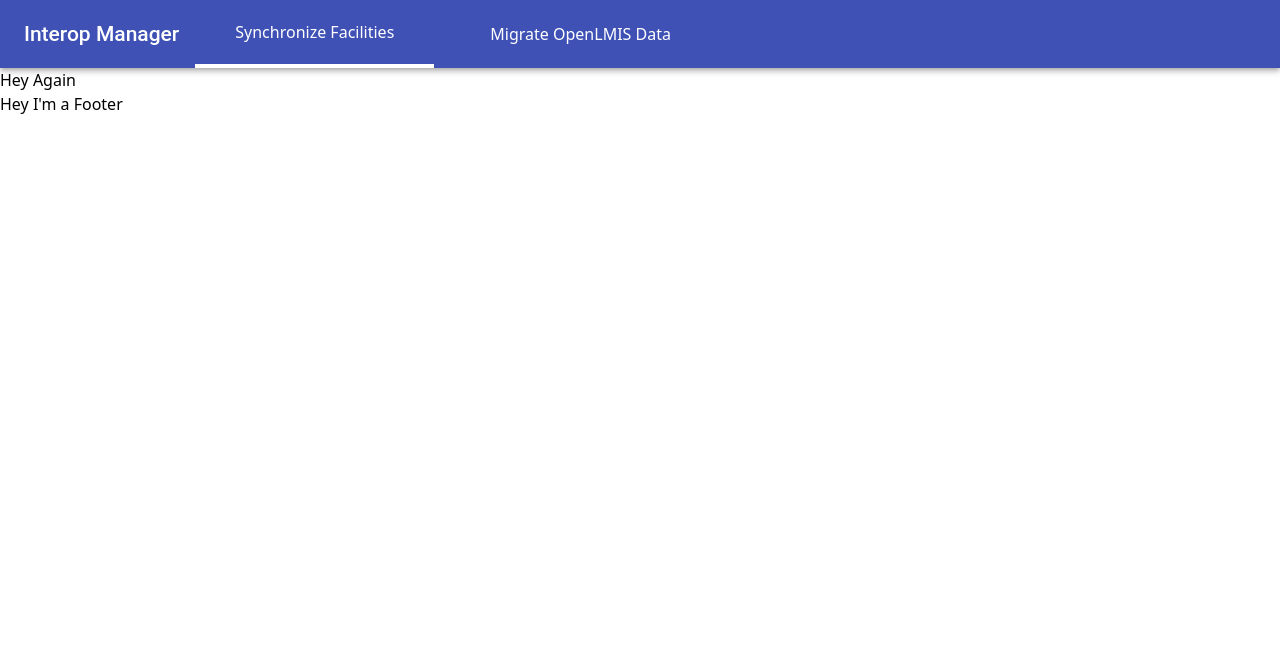
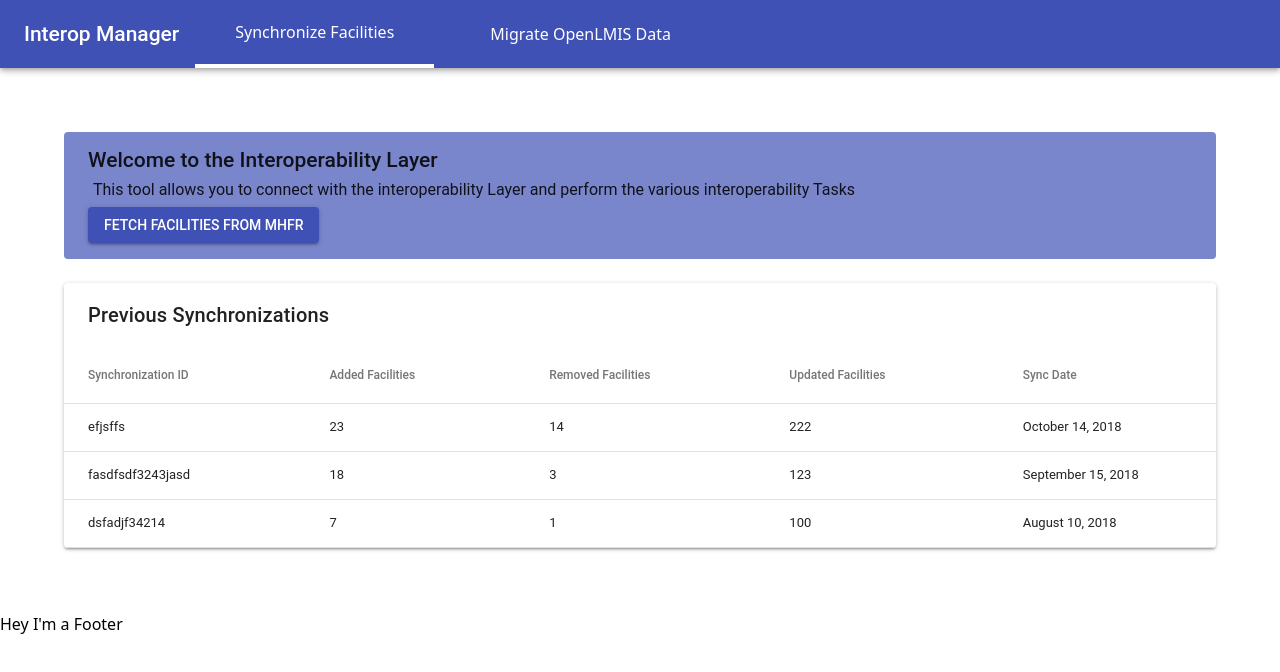
Before and after one commit to BaobabHealthTrust/dhis2-interop-app, a React (Create React App) app: page / in a window 1280 px wide. Shown: the top 672 px of the page. Built offline with nearby package versions, Linux system fonts and the light colour scheme.

Commit message:
scaffolded syncindex page

```diff
--- a/src/App.js
+++ b/src/App.js
@@ -1,42 +1,34 @@
-import React from 'react'
-import { BrowserRouter as Router } from 'react-router-dom'
-import { Switch, Route } from 'react-router'
-import { Toolbar } from './components'
-
-const Home = () => {
-  return <h1>Hey Again</h1>
-}
+import React from "react";
+import { MuiThemeProvider, createMuiTheme } from "@material-ui/core/styles";
+import { BrowserRouter as Router } from "react-router-dom";
+import { Switch, Route } from "react-router";
+import { Toolbar } from "./components";
+import Synchronizations from "./synchronization";
 
 const Migrations = () => {
-  return <h1>Hey From Migrations</h1>
-}
+  return <h1>Hey From Migrations</h1>;
+};
 
 const Footer = () => {
+  return <div>Hey I'm a Footer</div>;
+};
+
+const theme = createMuiTheme();
+
+export default props => {
+  console.log(props);
   return (
-    <div>
-      Hey I'm a Footer
-    </div>
-  )
-}
-
-export default (props) => {
-  console.log(props)
-  return (
+    <MuiThemeProvider theme={theme}>
       <Router>
         <div>
           <Toolbar />
           <Switch>
-          <Route
-            exact path='/'
-            component={Home}
-          />
-          <Route
-            exact path='/migrations'
-            component={Migrations}
-          />
+            <Route exact path="/" component={Synchronizations} />
+            <Route exact path="/migrations" component={Migrations} />
           </Switch>
           <Footer />
         </div>
       </Router>
-  )
-}
+    </MuiThemeProvider>
+  );
+};
--- /dev/null
+++ b/src/components/Jumbotron.js
@@ -0,0 +1,36 @@
+import React from "react";
+import { withStyles } from "@material-ui/core/styles";
+import { Button, Typography, Paper } from "@material-ui/core";
+
+const styles = theme => ({
+  root: {
+    ...theme.mixins.gutters(),
+    paddingTop: theme.spacing.unit * 2,
+    paddingBottom: theme.spacing.unit * 2,
+    backgroundColor: theme.palette.primary.light
+  }
+});
+
+const Jumbotron = ({ classes, buttonTitle, buttonHandler, isFetching }) => {
+  return (
+    <Paper elevation="0" className={classes.root}>
+      <Typography variant="title">
+        Welcome to the Interoperability Layer
+      </Typography>
+      <Typography style={{ margin: 5 }} variant="subheading">
+        This tool allows you to connect with the interoperability Layer and
+        perform the various interoperability Tasks
+      </Typography>
+      <Button
+        variant="raised"
+        color="primary"
+        onClick={buttonHandler}
+        disabled={isFetching}
+      >
+        {buttonTitle}
+      </Button>
+    </Paper>
+  );
+};
+
+export default withStyles(styles)(Jumbotron);
--- /dev/null
+++ b/src/components/Table.js
@@ -0,0 +1,94 @@
+import React from "react";
+import { withStyles } from "@material-ui/core/styles";
+import Table from "@material-ui/core/Table";
+import TableBody from "@material-ui/core/TableBody";
+import TableCell from "@material-ui/core/TableCell";
+import TableHead from "@material-ui/core/TableHead";
+import TableRow from "@material-ui/core/TableRow";
+import Paper from "@material-ui/core/Paper";
+import { lighten } from "@material-ui/core/styles/colorManipulator";
+import Toolbar from "@material-ui/core/Toolbar";
+import Typography from "@material-ui/core/Typography";
+
+const toolbarStyles = theme => ({
+  root: {
+    paddingRight: theme.spacing.unit
+  },
+  highlight:
+    theme.palette.type === "light"
+      ? {
+          color: theme.palette.secondary.main,
+          backgroundColor: lighten(theme.palette.secondary.light, 0.85)
+        }
+      : {
+          color: theme.palette.text.primary,
+          backgroundColor: theme.palette.secondary.dark
+        },
+  spacer: {
+    flex: "1 1 100%"
+  },
+  actions: {
+    color: theme.palette.text.secondary
+  },
+  title: {
+    flex: "0 0 auto"
+  }
+});
+
+const TableToolbar = ({ classes, title }) => {
+  return (
+    <Toolbar className={classes.root}>
+      <div className={classes.title}>
+        <Typography variant="h6" id="tableTitle">
+          {title}
+        </Typography>
+      </div>
+      <div className={classes.spacer} />
+    </Toolbar>
+  );
+};
+
+const EnhancedTableToolbar = withStyles(toolbarStyles)(TableToolbar);
+
+const styles = theme => ({
+  root: {
+    width: "100%",
+    marginTop: theme.spacing.unit * 3,
+    overflowX: "auto"
+  },
+  table: {
+    minWidth: 700
+  }
+});
+
+const DataTable = ({ classes, title, headings, values }) => {
+  return (
+    <Paper className={classes.root}>
+      <EnhancedTableToolbar title={title} />
+      <Table className={classes.table}>
+        <TableHead>
+          <TableRow>
+            {headings.map(heading => (
+              <TableCell key={heading.name} isNumeric={heading.isNumeric}>
+                {heading.name}
+              </TableCell>
+            ))}
+          </TableRow>
+        </TableHead>
+        <TableBody>
+          {values.map(row => {
+            return (
+              <TableRow>
+                {row.map(cell => (
+                  <TableCell>{cell}</TableCell>
+                ))}
+              </TableRow>
+            );
+          })}
+        </TableBody>
+      </Table>
+    </Paper>
+  );
+};
+
+export default withStyles(styles)(DataTable);
--- a/src/components/index.js
+++ b/src/components/index.js
@@ -1 +1,3 @@
-export { default as Toolbar } from './Toolbar'
+export { default as Toolbar } from "./Toolbar";
+export { default as Jumbotron } from "./Jumbotron";
+export { default as Table } from "./Table";
--- /dev/null
+++ b/src/synchronization/index.js
@@ -0,0 +1,76 @@
+import React from "react";
+import { Jumbotron, Table } from "../components";
+import styled from "styled-components";
+import LinearProgress from "@material-ui/core/LinearProgress";
+import { Typography, Button } from "@material-ui/core";
+
+const Wrapper = styled.div`
+  padding: 5%;
+`;
+
+const Feedback = styled.div`
+  display: flex;
+  flex-direction: "row";
+  justify-content: space-between;
+  align-items: center;
+  margin: 10px 0px;
+`;
+
+const renderFetchFeedback = () => (
+  <Feedback>
+    <Typography variant="button" color="primary">
+      Finished fetching 108 Facilities from MHFR since last sync
+    </Typography>
+    <Button>View Fetched Facilities</Button>
+  </Feedback>
+);
+
+export default class Index extends React.Component {
+  state = {
+    isFetchingFacilities: false,
+    facilities: ""
+  };
+
+  headings = [
+    { name: "Synchronization ID", isNumeric: false },
+    { name: "Added Facilities", isNumeric: true },
+    { name: "Removed Facilities", isNumeric: true },
+    { name: "Updated Facilities", isNumeric: true },
+    { name: "Sync Date", isNumeric: false }
+  ];
+
+  values = [
+    ["efjsffs", 23, 14, 222, "October 14, 2018"],
+    ["fasdfsdf3243jasd", 18, 3, 123, "September 15, 2018"],
+    ["dsfadjf34214", 7, 1, 100, "August 10, 2018"]
+  ];
+
+  clickHandler = async () => {
+    this.setState({ isFetchingFacilities: true });
+    const facilities = await new Promise((res, rej) => {
+      setTimeout(() => {
+        res("something");
+      }, 2000);
+    });
+    this.setState({ facilities, isFetchingFacilities: false });
+  };
+
+  render() {
+    return (
+      <Wrapper>
+        <Jumbotron
+          isFetching={this.state.isFetchingFacilities}
+          buttonTitle="Fetch Facilities from MHFR"
+          buttonHandler={this.clickHandler}
+        />
+        {this.state.isFetchingFacilities && <LinearProgress className="mt-4" />}
+        {this.state.facilities && renderFetchFeedback()}
+        <Table
+          headings={this.headings}
+          values={this.values}
+          title="Previous Synchronizations"
+        />
+      </Wrapper>
+    );
+  }
+}
```
Lines whose indentation alone changed are shown as unchanged.
